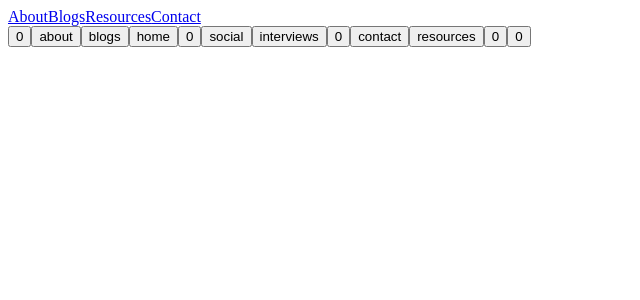
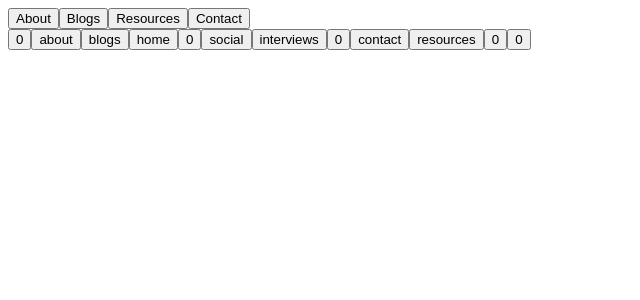
Before and after one commit to arnab-156/serve-6, a Next.js app: page / in a window 1280 px wide. Shown: the top 300 px of the page, without its empty margins (0-640 px from the left). Built offline with nearby package versions, Linux system fonts and the light colour scheme.

Commit message:
navigation tab fixed

```diff
--- a/src/app/components/modal.tsx
+++ b/src/app/components/modal.tsx
@@ -10,11 +10,11 @@ interface ModalProps {
 export const Modal: NextPage<ModalProps> = ({ onClose, children, title }) => (
     <div id="default-modal" aria-hidden="true" className={`h-screen w-screen overflow-y-auto overflow-x-hidden
     fixed top-0 right-0 left-0 z-50 justify-center items-center w-full md:inset-0 h-[calc(100%-1rem)] max-h-full`}>
-        <div className="relative p-4 w-full max-w-2xl max-h-full">
+        <div className="relative p-4 w-full h-full">
             {/* <!-- Modal content --> */}
-            <div className="relative bg-white rounded-lg shadow dark:bg-gray-700">
+            <div className="relative bg-white rounded-lg shadow dark:bg-gray-700 w-full h-full">
                 {/* <!-- Modal header --> */}
-                <div className="flex items-center justify-between p-4 md:p-5 border-b rounded-t dark:border-gray-600">
+                <div className="flex items-center justify-between p-4 md:p-5 border-b rounded-t dark:border-gray-600 h-[10vh]">
                     <h3 className="text-xl font-semibold text-gray-900 dark:text-white">
                         {title}
                     </h3>
@@ -29,11 +29,11 @@ export const Modal: NextPage<ModalProps> = ({ onClose, children, title }) => (
                     </button>
                 </div>
                 {/* <!-- Modal body --> */}
-                <div className="p-4 md:p-5 space-y-4">
+                <div className="p-4 md:p-5 space-y-4 h-[80vh] overflow-y-scroll">
                     {children}
                 </div>
                 {/* <!-- Modal footer --> */}
-                <div className="flex items-center p-4 md:p-5 border-t border-gray-200 rounded-b dark:border-gray-600">
+                <div className="flex items-center p-4 md:p-5 border-t border-gray-200 rounded-b dark:border-gray-600 h-[10vh]">
                     <button tabIndex={1} type="button" className="text-white bg-black hover:bg-blue-800 focus:ring-4 focus:outline-none focus:ring-blue-300 font-medium rounded-lg text-sm px-5 py-2.5 text-center dark:bg-blue-600 dark:hover:bg-blue-700 dark:focus:ring-blue-800 dark:invert">Continue</button>
                     <button tabIndex={1} type="button" className="py-2.5 px-5 ms-3 text-sm font-medium text-gray-900 focus:outline-none bg-white rounded-lg border border-gray-200 hover:bg-gray-100 hover:text-blue-700 focus:z-10 focus:ring-4 focus:ring-gray-100 dark:focus:ring-gray-700 dark:bg-gray-800 dark:text-gray-400 dark:border-gray-600 dark:hover:text-white dark:hover:bg-gray-700" onClick={onClose}>Close</button>
                 </div>
--- a/src/app/components/navigation/desktop.tsx
+++ b/src/app/components/navigation/desktop.tsx
@@ -1,25 +1,33 @@
-import Link from 'next/link';
+import React from "react";
+import type { NextPage } from 'next';
 
-const DesktopNav = () => {
+interface NavProps {
+    func: (isOpen: boolean, title: string | number) => void,
+    isModalOpen: boolean,
+};
+
+const DesktopNav: NextPage<NavProps> = ({ isModalOpen, func }) => {
     const $btnclassName = "flex justify-center space-around items-center p-2 m-2 h-10 hover:underline rounded-md";
 
+    const itemList: Array<string> = ["About", "Blogs", "Resources", "Contact"];
     return (
         <nav className={`flex flex-row-reverse md:flex-row flex-grow w-full z-10 justify-evenly
         fixed bottom-0 left-0 right-0 md:top-0 border-black border-y-4
         p-2 max-h-20
         `}>
-            <Link className={$btnclassName} href="#about-me">
-                About
-            </Link>
-            <Link className={$btnclassName} href="#blogs">
-                Blogs
-            </Link>
-            <Link className={$btnclassName} href="#resources">
-                Resources
-            </Link>
-            <Link className={$btnclassName} href="#contact">
-                Contact
-            </Link>
+            {
+
+                itemList.map((item, id) => (<button
+                    onClick={() => func(isModalOpen, item)}
+                    tabIndex={isModalOpen ? -1 : 0}
+                    type="button"
+                    className={$btnclassName}
+                    key={`${item}-${id}`}
+                >
+                    {item}
+                </button>
+                ))
+            }
         </nav>
     )
 }
--- a/src/app/page.tsx
+++ b/src/app/page.tsx
@@ -6,6 +6,7 @@ import { Modal } from "./components/modal";
 
 export default function Home() {
   const [isModalOpen, setIsModalOpen] = useState<boolean>(false);
+  const [modalTitle, setModalTitle] = useState<string>("");
   const gridDesign = [
     [0, "about", "blogs", "home"],
     [0, "social", "interviews", 0],
@@ -14,18 +15,25 @@ export default function Home() {
 
   const $blobClassName = `block bg-black rounded-full scale-x-90 scale-y-90 p-2 md:p-4 hover:scale-100 transition delay-100 duration-700 ease-in-out w-[25vw] h-[25vw] lg:max-h-[25vh] lg:max-w-[25vh] content-center hover:text-white focus:text-white focus:shadow-2xl focus:shadow-indigo-500/50`;
 
+  const handleOnClick = (isOpen: boolean, title: string | number) => {
+    if (typeof title === 'string') {
+      setModalTitle(title);
+    }
+    setIsModalOpen(!isOpen);
+  };
 
   // modal component is needed. 1. right now simple open close with click.
   // based on input, finds from library and shows modal.
 
+
   return (
     <main className="h-screen m-auto">
-      <DesktopNav />
+      <DesktopNav isModalOpen={isModalOpen} func={handleOnClick} />
       <div className="h-3/4 grid grid-cols-4 grid-flow-row gap-4 pt-[20%] md:pt-[6rem] lg:max-h-fit">
         {
           gridDesign.map((innerArr, id) => innerArr.map((elem, idx) => (
             <button
-              onClick={() => setIsModalOpen(!isModalOpen)}
+              onClick={() => handleOnClick(isModalOpen, elem)}
               tabIndex={isModalOpen ? -1 : 0}
               type="button"
               data-modal-target="default-modal" data-modal-toggle="default-modal"
@@ -40,8 +48,8 @@ export default function Home() {
       {
         isModalOpen && (
           <Modal
-            title="CURRENT BUTTON CLICK"
-            onClose={() => setIsModalOpen(!isModalOpen)}
+            title={modalTitle}
+            onClose={() => setIsModalOpen(false)}
           >
             <p>Content Coming Soon.</p>
           </Modal>)
```
